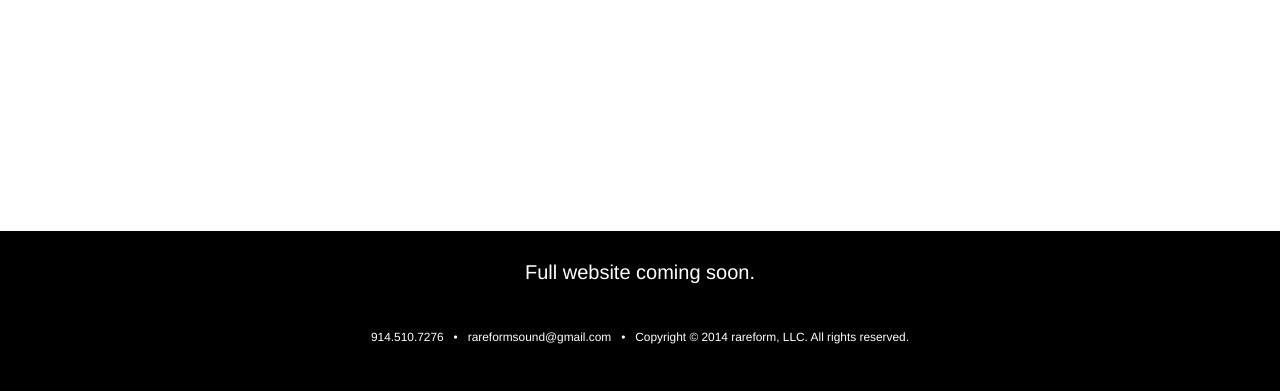
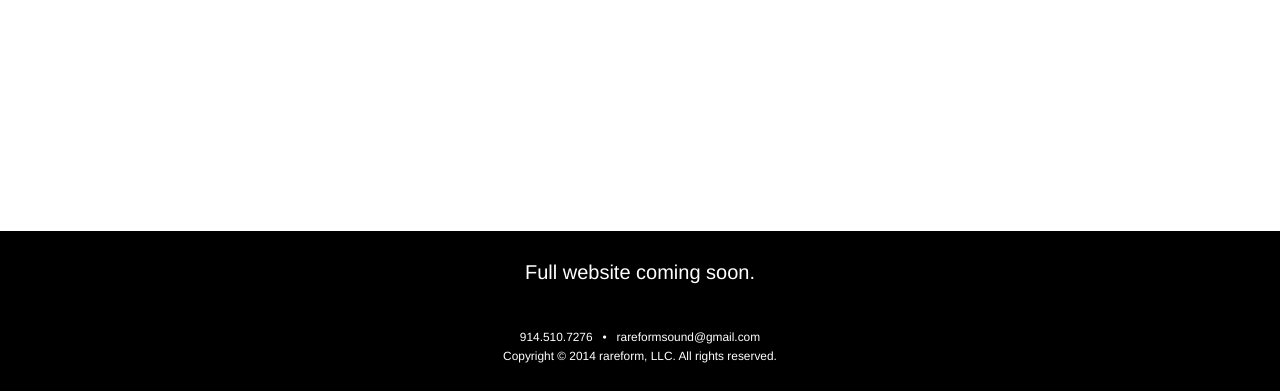
Before and after one commit to scottstephensmith/rare-landing-only, a plain HTML site: page index.html in a window 1280 px wide. Shown: the part 569-960 px from the top of the page. Drawn offline with Linux system fonts and the light colour scheme; some packages are replaced by stand-ins of ours.

Commit message:
footer spacing

```diff
--- a/index.html
+++ b/index.html
@@ -97,7 +97,7 @@
     <footer>
         <div class="container text-center">
             <p>Full website coming soon.</p>
-            <p class="small">914.510.7276&nbsp;&nbsp;&nbsp;&bull;&nbsp;&nbsp;&nbsp;rareformsound@gmail.com&nbsp;&nbsp;&nbsp;&bull;&nbsp;&nbsp;&nbsp;Copyright &copy; 2014 rareform, LLC. All rights reserved.</p>
+            <p class="small">914.510.7276&nbsp;&nbsp;&nbsp;&bull;&nbsp;&nbsp;&nbsp;rareformsound@gmail.com<br>Copyright &copy; 2014 rareform, LLC. All rights reserved.</p>
         </div>
     </footer>
 
```
